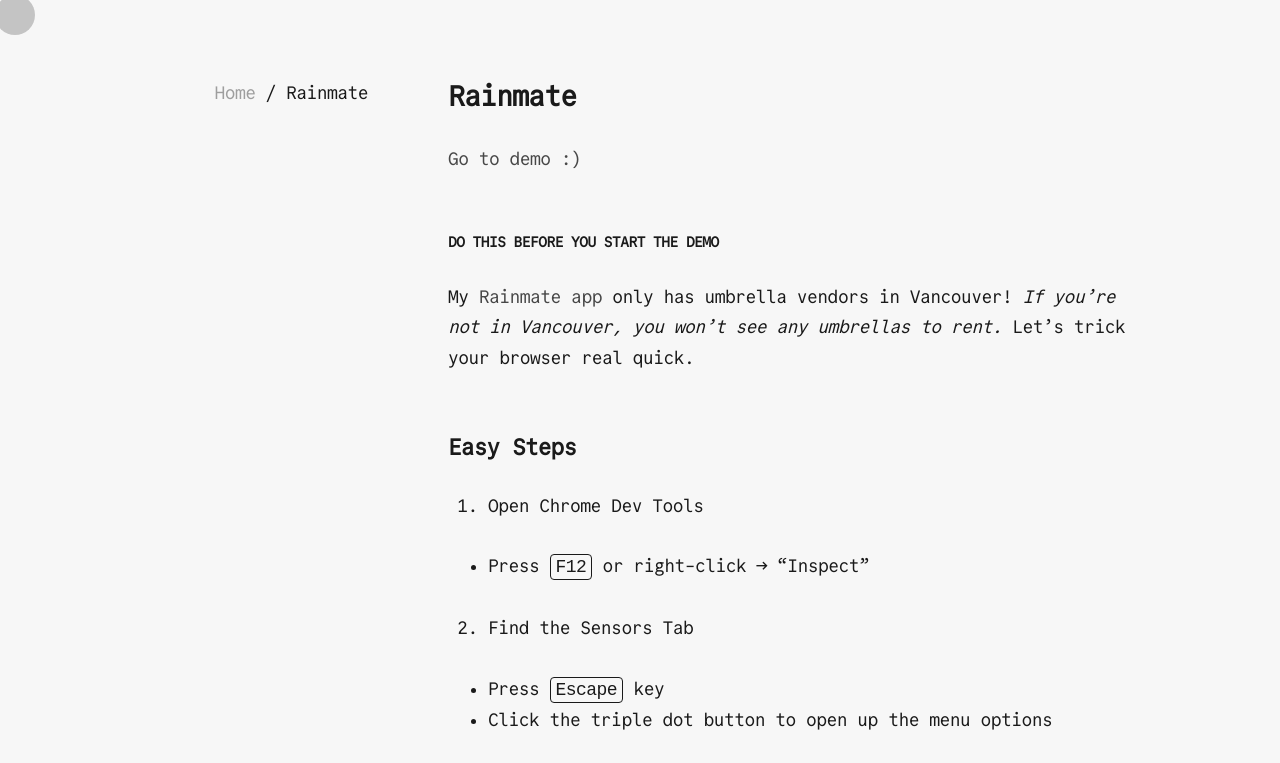
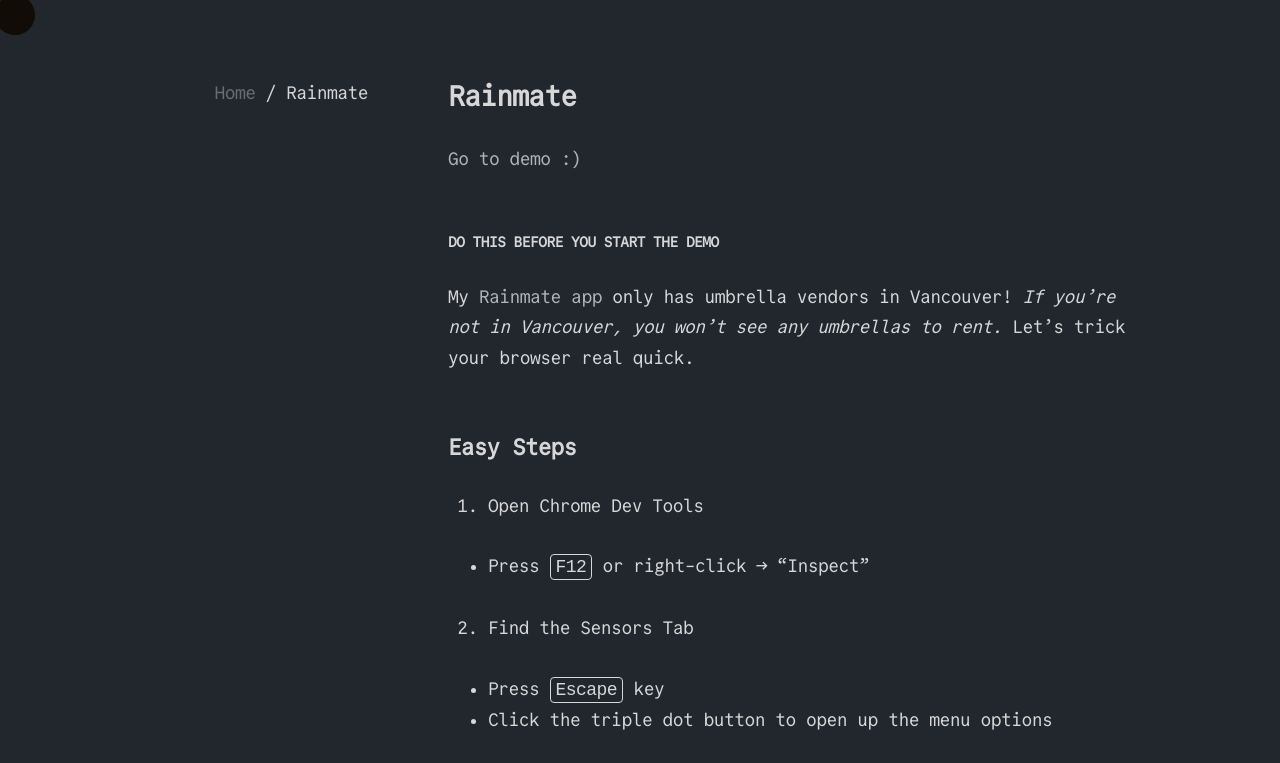
Before and after one commit to jasper-th-wang/portfolio_v1, an Astro site: page /rainmate in a window 1280 px wide. Shown: the top 763 px of the page. Built offline with nearby package versions, Linux system fonts and the light colour scheme; Astro itself is replaced by a stand-in of ours.

Commit message:
update color pallette to increase contrast adhering to WCAG standard

```diff
--- a/src/styles/global.css
+++ b/src/styles/global.css
@@ -49,9 +49,9 @@
      Global theme tokens
    */
 :root {
-  --primary-text: hsl(0, 0%, 10%);
-  --primary-text-value: 26, 26, 26;
-  --primary-bg: hsl(0, 0%, 97%);
+  --primary-text: rgb(215, 215, 215);
+  --primary-text-value: 215, 215, 215;
+  --primary-bg: rgb(34, 39, 46);
   --code-background: #f6f7f9;
   --code-text: #47546b;
   --code-border: #e2e8f0;
```
